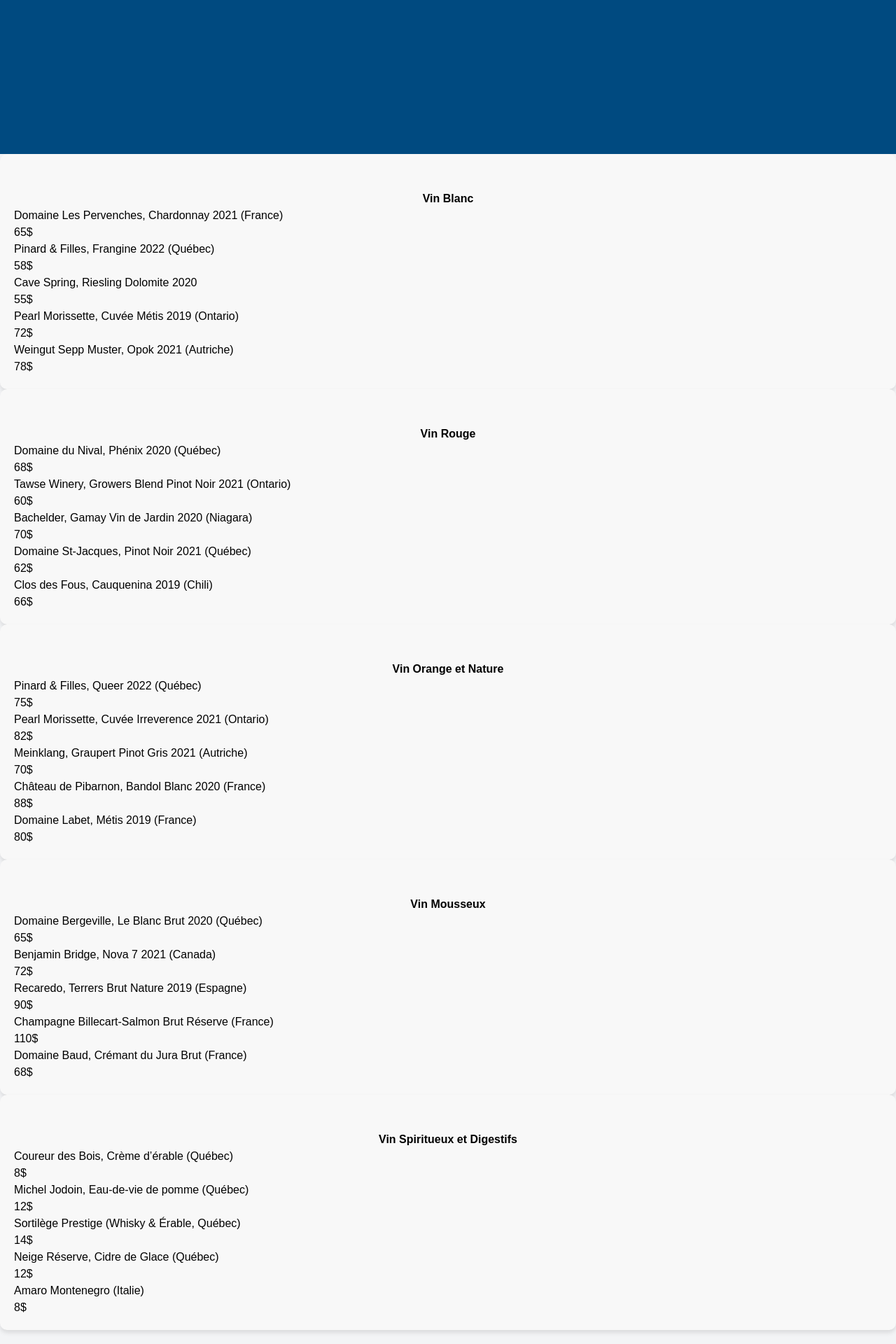
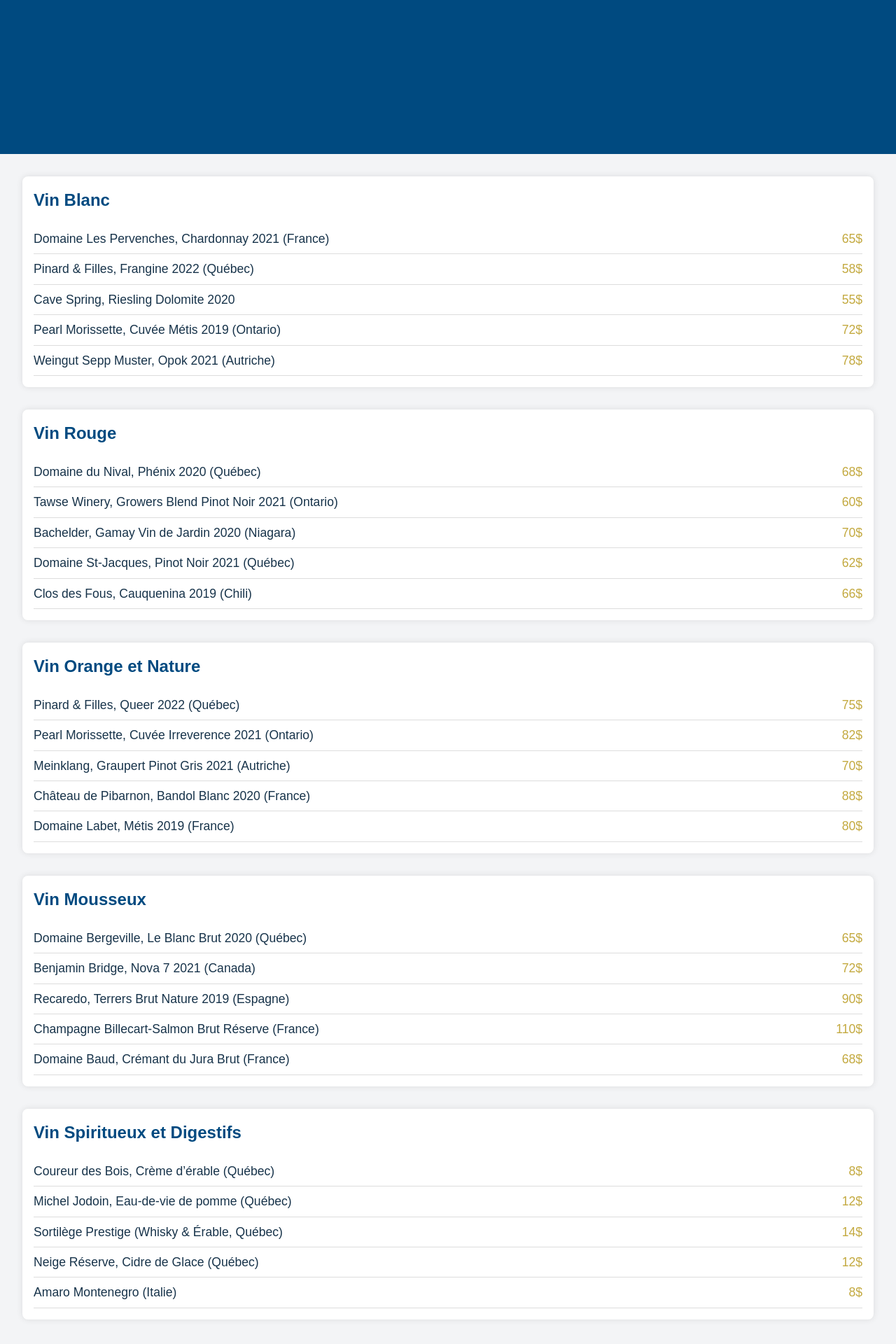
Before and after one commit to CocoriPouiche/RABT1524528_LAFM2113638_WEB4, a PHP site: page /CaveAVin.html in a window 1280 px wide. Shown: the part 580-2500 px from the top of the page at 70% size. Run offline with PHP 8.4, Linux system fonts and the light colour scheme.

Commit message:
Régler probleme CSS pour cave a vin

```diff
--- a/CaveAVin.html
+++ b/CaveAVin.html
@@ -22,94 +22,125 @@
     <main class="main-vins">
         <section class="vin-section">
             <div class="vin-titre">Vin Blanc</div>
-            <div class="Items-vins">Domaine Les Pervenches, Chardonnay 2021 (France)</div>
-            <div class="Items-vins">65$</div>
-
-            <div class="Items-vins">Pinard & Filles, Frangine 2022 (Québec)</div>
-            <div class="Items-vins">58$</div>
-
-            <div class="Items-vins">Cave Spring, Riesling Dolomite 2020</div>
-            <div class="Items-vins">55$</div>
-
-            <div class="Items-vins">Pearl Morissette, Cuvée Métis 2019 (Ontario)</div>
-            <div class="Items-vins">72$</div>
-
-            <div class="Items-vins">Weingut Sepp Muster, Opok 2021 (Autriche)</div>
-            <div class="Items-vins">78$</div>
+            <div class="vin-item">
+                <div class="vin-nom">Domaine Les Pervenches, Chardonnay 2021 (France)</div>
+                <div class="vin-prix">65$</div>
+            </div>
+            <div class="vin-item">
+                <div class="vin-nom">Pinard & Filles, Frangine 2022 (Québec)</div>
+                <div class="vin-prix">58$</div>
+            </div>
+            <div class="vin-item">
+                <div class="vin-nom">Cave Spring, Riesling Dolomite 2020</div>
+                <div class="vin-prix">55$</div>
+            </div>
+            <div class="vin-item">
+                <div class="vin-nom">Pearl Morissette, Cuvée Métis 2019 (Ontario)</div>
+                <div class="vin-prix">72$</div>
+            </div>
+            <div class="vin-item">
+                <div class="vin-nom">Weingut Sepp Muster, Opok 2021 (Autriche)</div>
+                <div class="vin-prix">78$</div>
+            </div>
         </section>
 
         <section class="vin-section">
             <div class="vin-titre">Vin Rouge</div>
-            <div class="Items-vins">Domaine du Nival, Phénix 2020 (Québec)</div>
-            <div class="Items-vins">68$</div>
-
-            <div class="Items-vins">Tawse Winery, Growers Blend Pinot Noir 2021 (Ontario)</div>
-            <div class="Items-vins">60$</div>
-
-            <div class="Items-vins">Bachelder, Gamay Vin de Jardin 2020 (Niagara)</div>
-            <div class="Items-vins">70$</div>
-
-            <div class="Items-vins">Domaine St-Jacques, Pinot Noir 2021 (Québec)</div>
-            <div class="Items-vins">62$</div>
-
-            <div class="Items-vins">Clos des Fous, Cauquenina 2019 (Chili)</div>
-            <div class="Items-vins">66$</div>
+            <div class="vin-item">
+                <div class="vin-nom">Domaine du Nival, Phénix 2020 (Québec)</div>
+                <div class="vin-prix">68$</div>
+            </div>
+            <div class="vin-item">
+                <div class="vin-nom">Tawse Winery, Growers Blend Pinot Noir 2021 (Ontario)</div>
+                <div class="vin-prix">60$</div>
+            </div>
+            <div class="vin-item">
+                <div class="vin-nom">Bachelder, Gamay Vin de Jardin 2020 (Niagara)</div>
+                <div class="vin-prix">70$</div>
+            </div>
+            <div class="vin-item">
+                <div class="vin-nom">Domaine St-Jacques, Pinot Noir 2021 (Québec)</div>
+                <div class="vin-prix">62$</div>
+            </div>
+            <div class="vin-item">
+                <div class="vin-nom">Clos des Fous, Cauquenina 2019 (Chili)</div>
+                <div class="vin-prix">66$</div>
+            </div>
         </section>
 
         <section class="vin-section">
             <div class="vin-titre">Vin Orange et Nature</div>
-            <div class="Items-vins">Pinard & Filles, Queer 2022 (Québec)</div>
-            <div class="Items-vins">75$</div>
-
-            <div class="Items-vins">Pearl Morissette, Cuvée Irreverence 2021 (Ontario)</div>
-            <div class="Items-vins">82$</div>
-
-            <div class="Items-vins">Meinklang, Graupert Pinot Gris 2021 (Autriche)</div>
-            <div class="Items-vins">70$</div>
-
-            <div class="Items-vins">Château de Pibarnon, Bandol Blanc 2020 (France)</div>
-            <div class="Items-vins">88$</div>
-
-            <div class="Items-vins">Domaine Labet, Métis 2019 (France)</div>
-            <div class="Items-vins">80$</div>
+            <div class="vin-item">
+                <div class="vin-nom">Pinard & Filles, Queer 2022 (Québec)</div>
+                <div class="vin-prix">75$</div>
+            </div>
+            <div class="vin-item">
+                <div class="vin-nom">Pearl Morissette, Cuvée Irreverence 2021 (Ontario)</div>
+                <div class="vin-prix">82$</div>
+            </div>
+            <div class="vin-item">
+                <div class="vin-nom">Meinklang, Graupert Pinot Gris 2021 (Autriche)</div>
+                <div class="vin-prix">70$</div>
+            </div>
+            <div class="vin-item">
+                <div class="vin-nom">Château de Pibarnon, Bandol Blanc 2020 (France)</div>
+                <div class="vin-prix">88$</div>
+            </div>
+            <div class="vin-item">
+                <div class="vin-nom">Domaine Labet, Métis 2019 (France)</div>
+                <div class="vin-prix">80$</div>
+            </div>
         </section>
 
         <section class="vin-section">
             <div class="vin-titre">Vin Mousseux</div>
-            <div class="Items-vins">Domaine Bergeville, Le Blanc Brut 2020 (Québec)</div>
-            <div class="Items-vins">65$</div>
-
-            <div class="Items-vins">Benjamin Bridge, Nova 7 2021 (Canada)</div>
-            <div class="Items-vins">72$</div>
-
-            <div class="Items-vins">Recaredo, Terrers Brut Nature 2019 (Espagne)</div>
-            <div class="Items-vins">90$</div>
-
-            <div class="Items-vins">Champagne Billecart-Salmon Brut Réserve (France)</div>
-            <div class="Items-vins">110$</div>
-
-            <div class="Items-vins">Domaine Baud, Crémant du Jura Brut (France)</div>
-            <div class="Items-vins">68$</div>
+            <div class="vin-item">
+                <div class="vin-nom">Domaine Bergeville, Le Blanc Brut 2020 (Québec)</div>
+                <div class="vin-prix">65$</div>
+            </div>
+            <div class="vin-item">
+                <div class="vin-nom">Benjamin Bridge, Nova 7 2021 (Canada)</div>
+                <div class="vin-prix">72$</div>
+            </div>
+            <div class="vin-item">
+                <div class="vin-nom">Recaredo, Terrers Brut Nature 2019 (Espagne)</div>
+                <div class="vin-prix">90$</div>
+            </div>
+            <div class="vin-item">
+                <div class="vin-nom">Champagne Billecart-Salmon Brut Réserve (France)</div>
+                <div class="vin-prix">110$</div>
+            </div>
+            <div class="vin-item">
+                <div class="vin-nom">Domaine Baud, Crémant du Jura Brut (France)</div>
+                <div class="vin-prix">68$</div>
+            </div>
         </section>
 
         <section class="vin-section">
             <div class="vin-titre">Vin Spiritueux et Digestifs</div>
-            <div class="Items-vins">Coureur des Bois, Crème d’érable (Québec)</div>
-            <div class="Items-vins">8$</div>
-
-            <div class="Items-vins">Michel Jodoin, Eau-de-vie de pomme (Québec)</div>
-            <div class="Items-vins">12$</div>
-
-            <div class="Items-vins">Sortilège Prestige (Whisky & Érable, Québec)</div>
-            <div class="Items-vins">14$</div>
-
-            <div class="Items-vins">Neige Réserve, Cidre de Glace (Québec)</div>
-            <div class="Items-vins">12$</div>
-
-            <div class="Items-vins">Amaro Montenegro (Italie)</div>
-            <div class="Items-vins">8$</div>
+            <div class="vin-item">
+                <div class="vin-nom">Coureur des Bois, Crème d’érable (Québec)</div>
+                <div class="vin-prix">8$</div>
+            </div>
+            <div class="vin-item">
+                <div class="vin-nom">Michel Jodoin, Eau-de-vie de pomme (Québec)</div>
+                <div class="vin-prix">12$</div>
+            </div>
+            <div class="vin-item">
+                <div class="vin-nom">Sortilège Prestige (Whisky & Érable, Québec)</div>
+                <div class="vin-prix">14$</div>
+            </div>
+            <div class="vin-item">
+                <div class="vin-nom">Neige Réserve, Cidre de Glace (Québec)</div>
+                <div class="vin-prix">12$</div>
+            </div>
+            <div class="vin-item">
+                <div class="vin-nom">Amaro Montenegro (Italie)</div>
+                <div class="vin-prix">8$</div>
+            </div>
         </section>
     </main>
+
 
     <footer>
         <p>&copy; 2025 Les Rives Boréales</p>
--- a/css/_composant/section-carnet.css
+++ b/css/_composant/section-carnet.css
@@ -38,9 +38,44 @@ h1 {
     box-shadow: 0 0 10px rgba(0, 0, 0, 0.1);
 }
 
+.main-vins {
+    padding: 2rem;
+    display: flex;
+    flex-direction: column;
+    gap: 2rem;
+}
+
+.vin-section {
+    background-color: white;
+    padding: 1rem;
+    border-radius: 8px;
+    box-shadow: 0 0 10px rgba(0, 0, 0, 0.1);
+}
+
 .vin-titre {
-    grid-column: span 3;
-    text-align: center;
+    font-size: 1.5rem;
     font-weight: bold;
-    margin-top: 2rem;
+    margin-bottom: 1rem;
+    color: #004A80;
 }
+
+.vin-item {
+    display: grid;
+    grid-template-columns: 1fr 1fr;
+    align-items: center;
+    padding: 0.5rem 0;
+    border-bottom: 1px solid #ddd;
+}
+
+.vin-nom {
+    font-size: 1.1rem;
+    color: #17334A;
+    text-align: left;
+}
+
+.vin-prix {
+    font-size: 1.1rem;
+    font-weight: 500;
+    color: #C3A93F;
+    text-align: right;
+}
```
